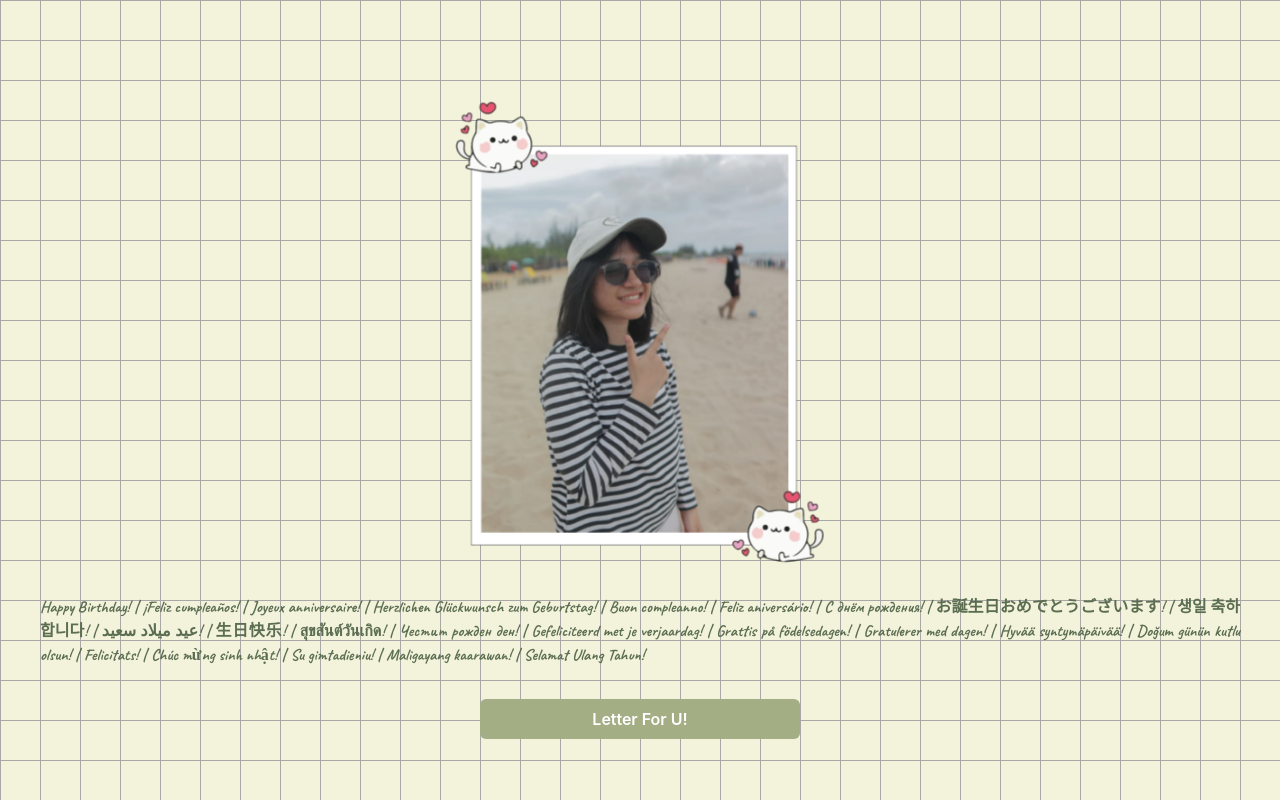
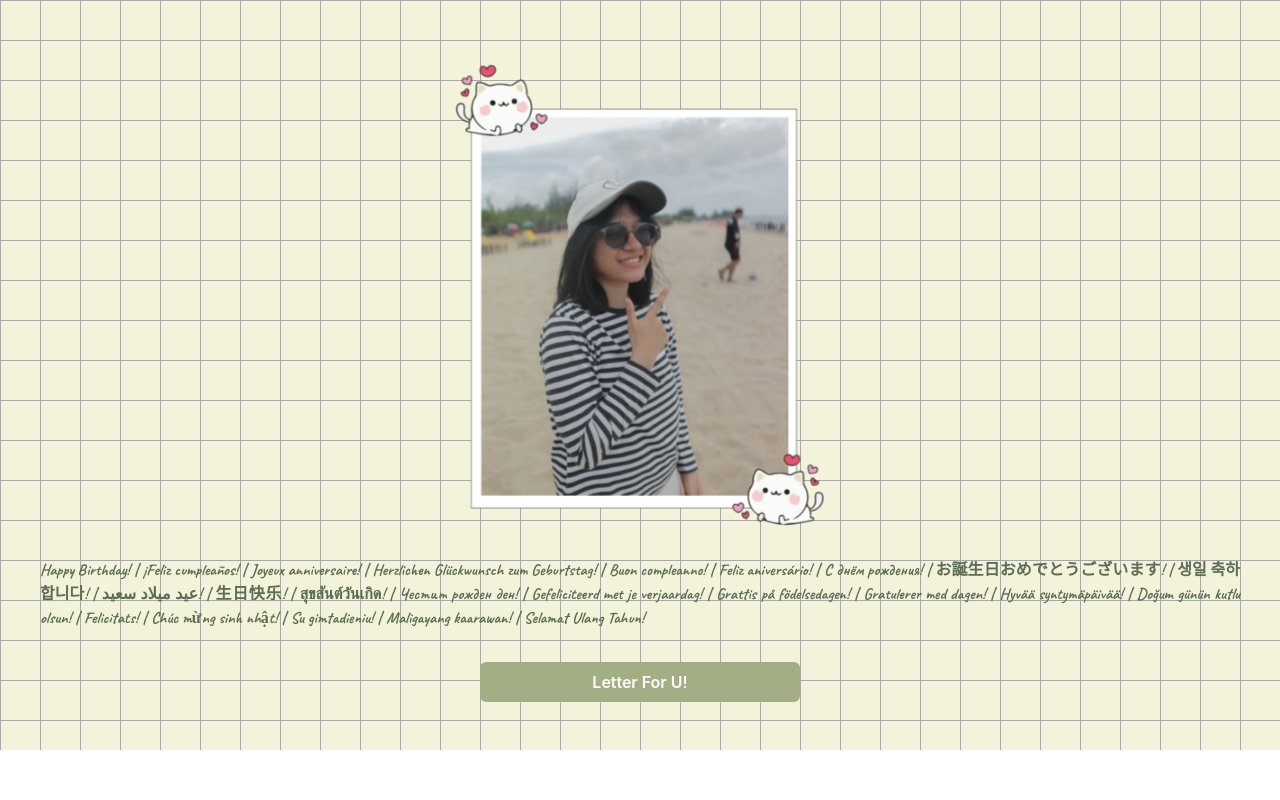
Before and after one commit to aldy02/Birthday, a React (Vite) app: page /home in a window 1280 px wide. Built offline with nearby package versions, Linux system fonts and the light colour scheme.

Commit message:
fix screen home.jsx

```diff
--- a/src/pages/Home.jsx
+++ b/src/pages/Home.jsx
@@ -20,14 +20,14 @@ const Home = () => {
   };
 
   return (
-    <div className='box-grid flex flex-col items-center justify-center h-screen'>
+    <div className='box-grid flex flex-col items-center justify-center'>
       {isLoading && (
-        <div className="flex items-center justify-center h-full">
+        <div className="flex items-center justify-center h-screen">
           <Spinner size="xl" color="teal.500" />
         </div>
       )}
 
-      <div className='mt-28'> {/* Adjusted top margin for the image */}
+      <div className='mt-14'> {/* Adjusted top margin for the image */}
         <img
           src={mainPhoto}
           alt="Main"
@@ -44,7 +44,7 @@ const Home = () => {
           </p>
 
           <button
-            className="bg-[#A3AE85] mt-8 mb-20 text-white font-semibold py-2 px-4 w-80 rounded-md hover:bg-[#8a956c] slide-up" // Adjusted margins for better spacing
+            className="bg-[#A3AE85] mt-8 mb-12 text-white font-semibold py-2 px-4 w-80 rounded-md hover:bg-[#8a956c] slide-up" // Adjusted margins for better spacing
             onClick={handleButtonClick}
           >
             Letter For U!
```
